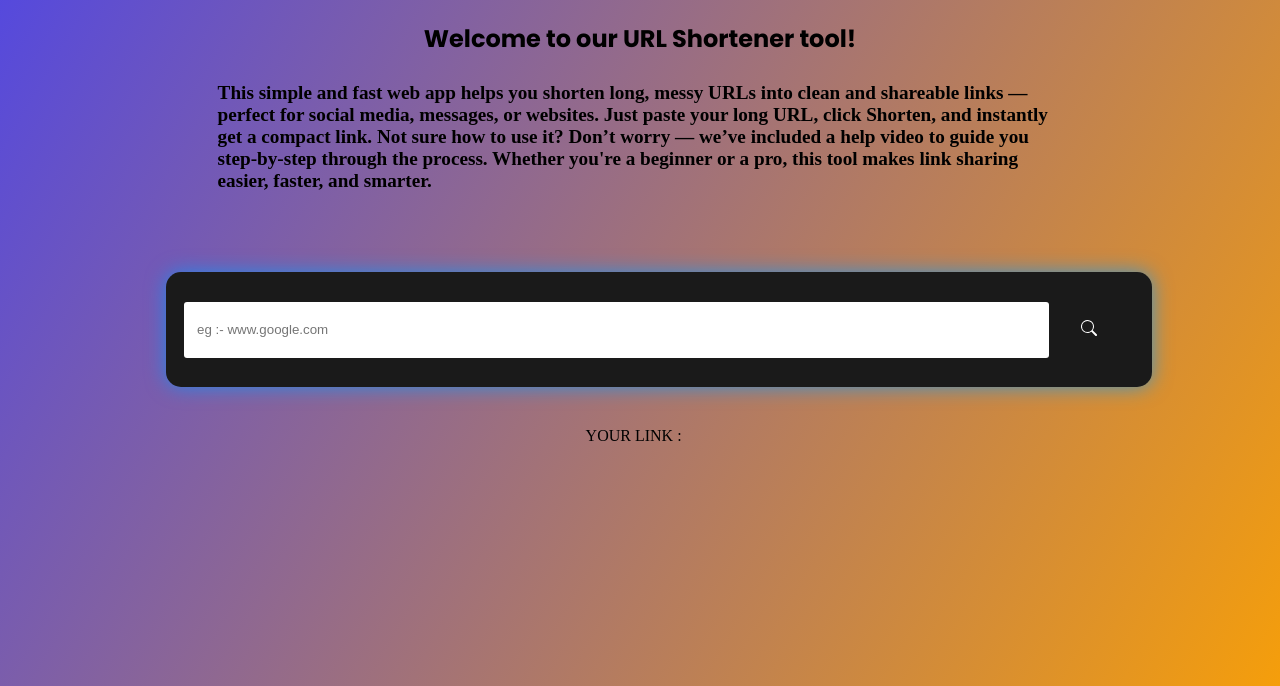
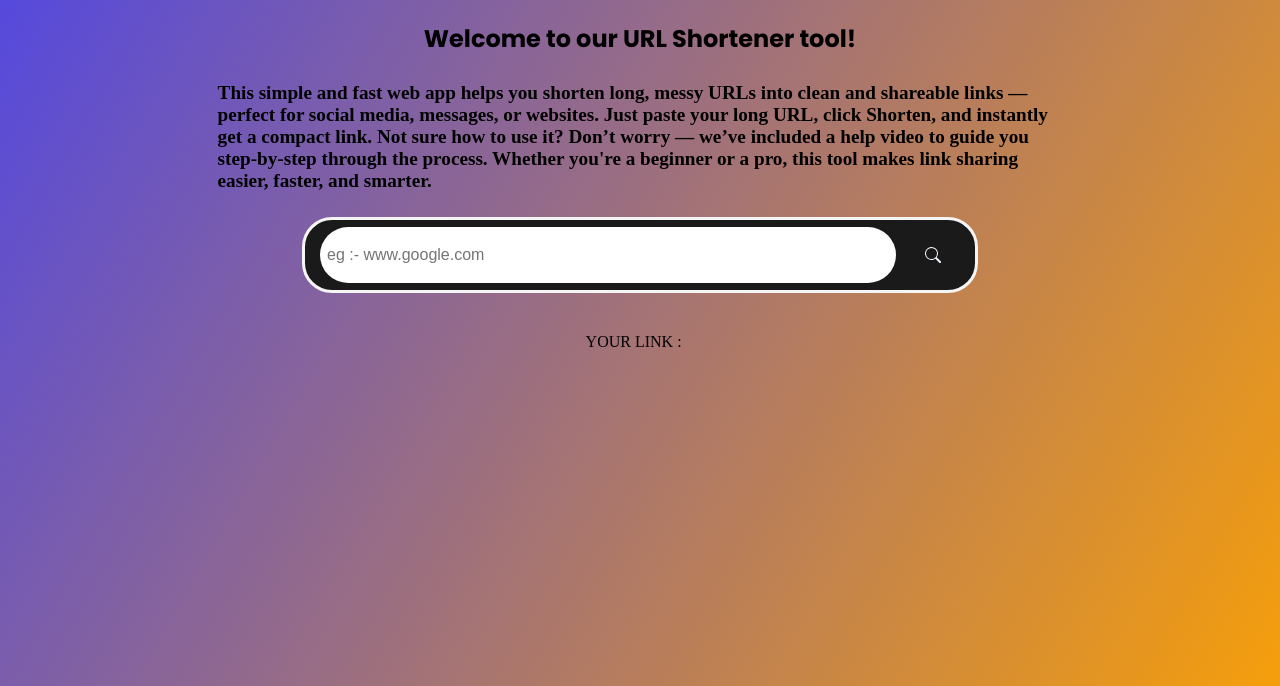
Before and after one commit to namit-code-web-stack/url-shortnerapp, a plain HTML site: page docs/index.html in a window 1280 px wide. Shown: the part 194-880 px from the top of the page. Drawn offline with Linux system fonts and the light colour scheme.

Commit message:
frontend bugs solved

```diff
--- a/docs/index.css
+++ b/docs/index.css
@@ -1,128 +1,149 @@
 @import url('https://fonts.googleapis.com/css2?family=Poppins:ital,wght@0,100;0,200;0,300;0,400;0,500;0,600;0,700;0,800;0,900;1,100;1,200;1,300;1,400;1,500;1,600;1,700;1,800;1,900&family=Rajdhani:wght@300;400;500;600;700&display=swap');
+
 :root {
   --font: 'Poppins', sans-serif;
 }
-*{
+
+* {
   margin: 0;
   padding: 0;
 }
-body,html{
+
+body,
+html {
   background-color: black;
   overflow-x: hidden;
 }
-.navbar{
+
+.navbar {
   display: flex;
   height: 10vh;
   width: 100vw;
   align-items: center;
   justify-content: center;
   background: linear-gradient(90deg, #6A0DAD, #4F46E5);
-    gap:2vw
+  gap: 2vw
 }
-.navbar svg{
+
+.navbar svg {
   height: 30%;
   width: 33%;
-    fill:black;
+  fill: black;
   border-radius: 50%;
 }
-.navbar svg:hover{
+
+.navbar svg:hover {
   background-color: whitesmoke;
   cursor: pointer;
 }
 
 
 /* section */
-.section{
-    height:auto;
+.section {
+  height: auto;
   width: 100vw;
   height: 100vh;
   background: linear-gradient(120deg, #4F46E5, #F59E0B);
 }
-.section>#text{
+
+.section>#text {
   font-family: var(--font);
   font-size: 5vw;
   font-weight: bolder;
   font-style: italic;
-  color:#E5E7EB ;
+  color: #E5E7EB;
   text-align: center;
 }
-#textarea>h2,h3{
+
+#textarea>h2,
+h3 {
   font-family: var(--font);
   text-align: center;
   margin-top: 5vh;
 }
-#textarea{
+
+#textarea {
   padding-left: 15vw;
   padding-right: 15vw;
 }
-#textarea>p{
+
+#textarea>p {
   font-size: 10vw;
 }
 
-#search-field{
-  width: 75vw;
-  height: 7vh;
-   padding-left: 3vw;
-  background-color: white;
-  border-radius: 3px;
-  padding: 1vw;
-  border: none;
-  outline: none;
+#search {
+  height: 5vh;
+  width: 50vw;
+  background-color: #1a1a1a;
+  margin-left: auto;
+  margin-right: auto;
+  display: flex;
+  align-items: center;
+  justify-content: center;
+  padding: 15px;
+  border-radius: 30px;
+  border: 3px solid whitesmoke;
+  margin-top: 2vh;
 
 }
-#search{
-  height:10vh;
+
+#search-field {
+  height: 7vh;
+  width: 45vw;
+  outline: none;
+  padding: 7px;
+  border: none;
+  font: 1em sans-serif;
+  border-radius: 30px;
+}
+
+#svg {
   display: flex;
+  align-items: center;
   justify-content: center;
-  align-items: center;
-  margin-left: 13vw;
-  margin-right: 10vw;
-  background-color: white;
-  margin-top: 10vh;
-  border-radius: 15px;
-  padding: 1.4vw;
-  background-color:#1a1a1a;
-box-shadow: 0 0 20px rgba(0, 153, 255, 0.7);
- min-width: 20vw;
+  height: 10vh;
+  width: 20vw;
+  margin: 6px;
 }
-#svg>svg{
-  padding-left: 2vh;
-    fill: white;
+
+#svg>svg {
+  fill: aliceblue;
 }
-#svg{
-  width: 10vw;
-}
+
 #svg>svg:hover {
   transform: scale(1.2);
-  filter: drop-shadow(0 0 5px rgba(0,0,0,0.3));
+  filter: drop-shadow(0 0 5px rgba(0, 0, 0, 0.3));
 }
 
-#output{
+#output {
   display: flex;
   align-items: center;
-
   justify-content: center;
 }
 
-h3{
+h3 {
   font: 1.5vw var(--font);
 }
-#output>h3>a>href{
+
+#output>h3>a>href {
   font: 1em sans-serif;
   color: #1a1a1a;
 
 }
-#output>label{
+
+#output>label {
   margin-top: 5vh;
-  margin-right:1vw ;
+  margin-right: 1vw;
 }
-#para{
+
+#para {
   display: flex;
   align-items: center;
   justify-content: center;
   margin: 2vw;
 }
-#error{
+
+#error {
   margin-top: 3vh;
   font-family: 'Times New Roman', Times, serif;
   font-size: 3vw;
@@ -131,32 +152,41 @@ h3{
 
 
 
-@media screen and (min-width:250px){
-  .navbar svg{
+@media screen and (min-width:250px) {
+  .navbar svg {
     margin-left: 5vh;
   }
 }
-@media screen and (min-width:650px){
-  #svg{
+
+@media screen and (min-width:650px) {
+  #svg {
     width: 6vw;
     margin-left: 2vh;
     size: 10px;
   }
-  #error{
+
+  #error {
     font-size: 2vw;
   }
-#para{
+
+  #para {
     font-size: 1.5vw;
   }
 
 
 
 }
-@media screen and (max-width:500px){
-  #search-field{
-    margin-left: 3vw;
+
+@media screen and (max-width:500px) {
+  #search {
+    width: 75vw;
   }
-  h3{
+
+  #search-field {
+    width: 70vw;
+  }
+
+  h3 {
     font: 4vw sans-serif;
   }
 
--- a/docs/index.html
+++ b/docs/index.html
@@ -77,7 +77,8 @@
             </h4>
         </div>
         <div id="search">
-            <input type="search" name="" id="search-field" placeholder="eg :- www.google.com">
+            <div id="search-box">
+            <input type="search" name="" id="search-field" placeholder="eg :- www.google.com"></div>
             <div id="svg"><svg xmlns="http://www.w3.org/2000/svg" width="16" height="16" fill="currentColor" class="bi bi-search"
                 viewBox="0 0 16 16">
                 <path
```
Lines whose indentation alone changed are shown as unchanged.
